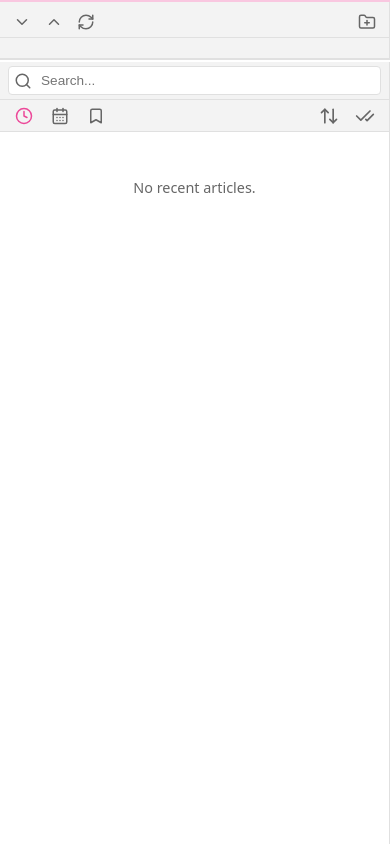
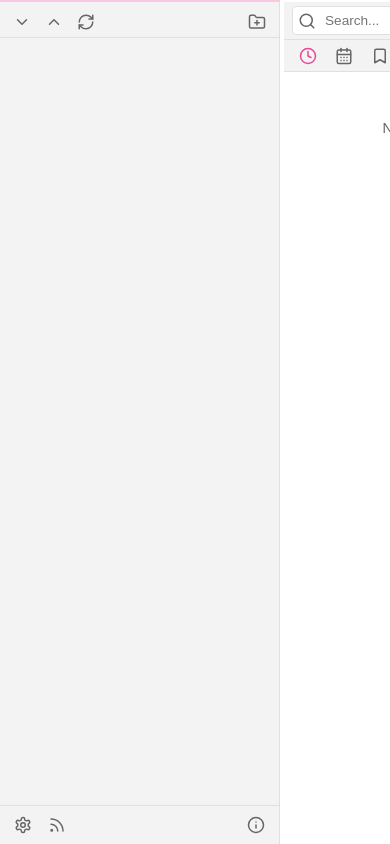
Before and after one commit to dcog989/FeedMee, a SvelteKit app: page / in a window 390 px wide. Built offline with nearby package versions, Linux system fonts and the light colour scheme.

Commit message:
fix(layout): drop the phone layout and set a window minimum
A window narrower than 768px hid the reading pane with no way back, and under 1200px the saved pane widths were replaced by fixed ones. The window is now native-minimum 900px wide.

```diff
--- a/src-tauri/tauri.conf.json
+++ b/src-tauri/tauri.conf.json
@@ -15,6 +15,7 @@
         "title": "FeedMee",
         "width": 1024,
         "height": 768,
+        "minWidth": 900,
         "resizable": true,
         "decorations": true,
         "transparent": false,
--- a/src/routes/+page.svelte
+++ b/src/routes/+page.svelte
@@ -230,41 +230,4 @@ function onResizerKeyDown(target: "nav" | "list", e: KeyboardEvent) {
 .list-resizer {
   grid-area: resizer2;
 }
-
-/* Tablet: Collapsed Navigation (Overrides variables) */
-@media (max-width: 1200px) {
-  .app-container {
-    /* Force specific widths, hiding the resizers effectively */
-    grid-template-columns: 200px 0px 300px 0px 1fr;
-  }
-
-  /* Hide visual handles on smaller screens */
-  .resizer {
-    display: none;
-    pointer-events: none;
-  }
-}
-
-/* Mobile: Single Pane */
-@media (max-width: 768px) {
-  .app-container {
-    grid-template-columns: 1fr;
-    grid-template-rows: auto 1fr;
-    grid-template-areas:
-      "nav"
-      "list";
-  }
-
-  .reading-area {
-    display: none;
-  }
-  .resizer {
-    display: none;
-  }
-
-  .nav-area {
-    height: 60px;
-    border-bottom: 1px solid var(--border-color);
-  }
-}
 </style>
```
